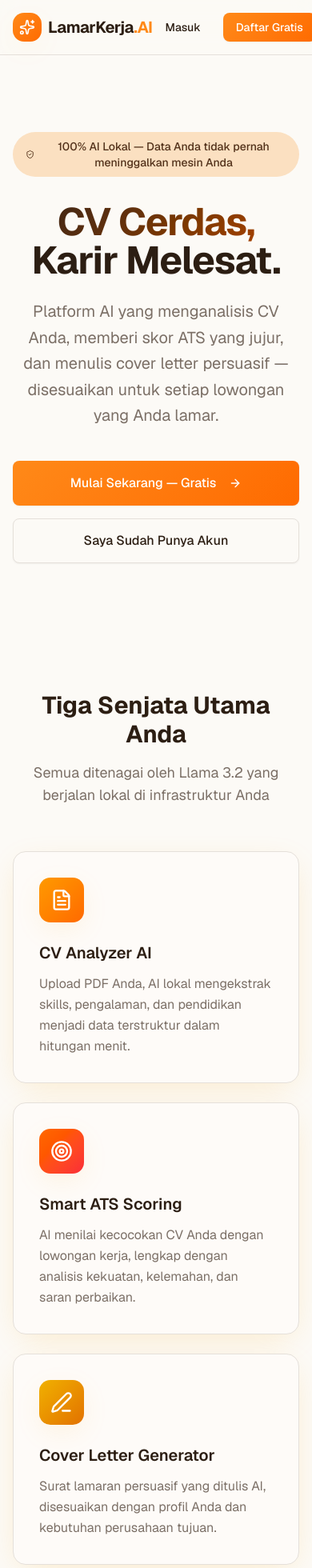
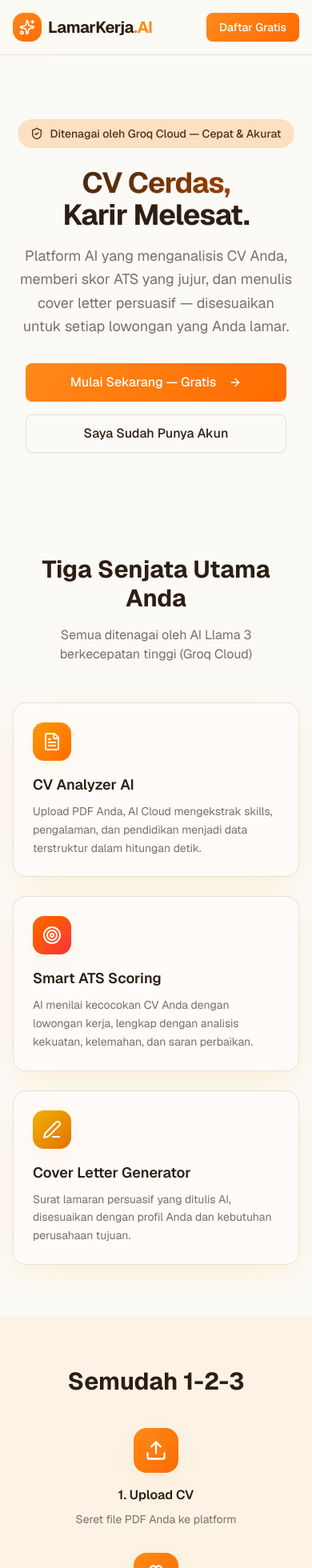
Before and after one commit to BayuSetiawanv/LamarKerja, a Next.js app in the folder frontend/: page / in a window 390 px wide. Shown: the top 1960 px of the page at 80% size. Built offline with nearby package versions, Linux system fonts and the light colour scheme.

Commit message:
Update page.tsx

```diff
--- a/frontend/src/app/page.tsx
+++ b/frontend/src/app/page.tsx
@@ -1,5 +1,5 @@
 import Link from "next/link";
-import { Button } from "@/components/ui/button";   // ← TAMBAHKAN BARIS INI
+import { Button } from "@/components/ui/button";
 import {
   Sparkles, FileText, Target, PenLine,
   Upload, Brain, ArrowRight, ShieldCheck,
@@ -9,7 +9,7 @@ const features = [
   {
     icon: FileText,
     title: "CV Analyzer AI",
-    desc: "Upload PDF Anda, AI lokal mengekstrak skills, pengalaman, dan pendidikan menjadi data terstruktur dalam hitungan menit.",
+    desc: "Upload PDF Anda, AI Cloud mengekstrak skills, pengalaman, dan pendidikan menjadi data terstruktur dalam hitungan detik.",
     gradient: "from-amber-500 to-orange-500",
   },
   {
@@ -28,7 +28,7 @@ const features = [
 
 const steps = [
   { icon: Upload, title: "1. Upload CV", desc: "Seret file PDF Anda ke platform" },
-  { icon: Brain, title: "2. AI Menganalisis", desc: "Llama 3.2 membaca & memahami profil Anda" },
+  { icon: Brain, title: "2. AI Menganalisis", desc: "AI Cloud membaca & memahami profil Anda secara instan" },
   { icon: Sparkles, title: "3. Dapatkan Insight", desc: "Skor ATS, saran, dan cover letter siap pakai" },
 ];
 
@@ -47,7 +47,7 @@ export default function LandingPage() {
             </span>
           </Link>
           <div className="flex items-center gap-3">
-            <Button variant="ghost" asChild>
+            <Button variant="ghost" asChild className="hidden sm:flex">
               <Link href="/login">Masuk</Link>
             </Button>
             <Button asChild className="gradient-warm text-white shadow-warm hover:shadow-warm-lg hover:opacity-95">
@@ -58,32 +58,32 @@ export default function LandingPage() {
       </nav>
 
       {/* ===== HERO ===== */}
-      <section className="container mx-auto px-4 pt-24 pb-20">
+      <section className="container mx-auto px-4 pt-20 pb-16 sm:pt-24 sm:pb-20">
         <div className="max-w-4xl mx-auto text-center">
-          <div className="inline-flex items-center gap-2 px-4 py-2 rounded-full bg-accent text-accent-foreground text-sm font-medium mb-8">
+          <div className="inline-flex items-center gap-2 px-4 py-2 rounded-full bg-accent text-accent-foreground text-sm font-medium mb-6 sm:mb-8">
             <ShieldCheck className="w-4 h-4" />
-            100% AI Lokal — Data Anda tidak pernah meninggalkan mesin Anda
+            Ditenagai oleh Groq Cloud — Cepat & Akurat
           </div>
 
-          <h1 className="text-5xl md:text-7xl font-bold tracking-tight mb-6 text-balance">
+          <h1 className="text-4xl sm:text-5xl md:text-6xl lg:text-7xl font-bold tracking-tight mb-4 sm:mb-6 text-balance">
             <span className="gradient-warm-text">CV Cerdas,</span>
             <br />
             Karir Melesat.
           </h1>
 
-          <p className="text-xl text-muted-foreground mb-10 max-w-2xl mx-auto leading-relaxed">
+          <p className="text-lg sm:text-xl text-muted-foreground mb-8 sm:mb-10 max-w-2xl mx-auto leading-relaxed px-2 sm:px-0">
             Platform AI yang menganalisis CV Anda, memberi skor ATS yang jujur,
             dan menulis cover letter persuasif — disesuaikan untuk setiap lowongan yang Anda lamar.
           </p>
 
-          <div className="flex flex-col sm:flex-row gap-4 justify-center">
-            <Button size="lg" asChild className="gradient-warm text-white shadow-warm-lg hover:shadow-warm-xl hover:opacity-95 text-base px-10 h-14">
+          <div className="flex flex-col sm:flex-row gap-4 justify-center px-4 sm:px-0">
+            <Button size="lg" asChild className="gradient-warm text-white shadow-warm-lg hover:shadow-warm-xl hover:opacity-95 text-base px-8 sm:px-10 h-12 sm:h-14 w-full sm:w-auto">
               <Link href="/register">
                 Mulai Sekarang — Gratis
                 <ArrowRight className="w-5 h-5 ml-2" />
               </Link>
             </Button>
-            <Button size="lg" variant="outline" asChild className="text-base px-10 h-14">
+            <Button size="lg" variant="outline" asChild className="text-base px-8 sm:px-10 h-12 sm:h-14 w-full sm:w-auto">
               <Link href="/login">Saya Sudah Punya Akun</Link>
             </Button>
           </div>
@@ -91,46 +91,46 @@ export default function LandingPage() {
       </section>
 
       {/* ===== FEATURES ===== */}
-      <section className="container mx-auto px-4 py-20">
-        <div className="text-center mb-14">
-          <h2 className="text-3xl md:text-4xl font-bold mb-4">
+      <section className="container mx-auto px-4 py-16 sm:py-20">
+        <div className="text-center mb-12 sm:mb-14 px-2 sm:px-0">
+          <h2 className="text-3xl sm:text-4xl font-bold mb-4">
             Tiga Senjata Utama Anda
           </h2>
-          <p className="text-muted-foreground text-lg">
-            Semua ditenagai oleh Llama 3.2 yang berjalan lokal di infrastruktur Anda
+          <p className="text-muted-foreground text-base sm:text-lg max-w-2xl mx-auto">
+            Semua ditenagai oleh AI Llama 3 berkecepatan tinggi (Groq Cloud)
           </p>
         </div>
 
-        <div className="grid md:grid-cols-3 gap-6 max-w-6xl mx-auto">
+        <div className="grid grid-cols-1 md:grid-cols-2 lg:grid-cols-3 gap-6 max-w-6xl mx-auto">
           {features.map((f, i) => (
             <div
               key={i}
-              className="group bg-card border border-border/50 rounded-2xl p-8 shadow-warm hover:shadow-warm-lg hover:-translate-y-1 transition-all duration-300"
+              className="group bg-card border border-border/50 rounded-2xl p-6 sm:p-8 shadow-warm hover:shadow-warm-lg hover:-translate-y-1 transition-all duration-300"
             >
-              <div className={`w-14 h-14 rounded-xl bg-linear-to-br ${f.gradient} flex items-center justify-center mb-6 group-hover:scale-110 transition-transform shadow-warm`}>
-                <f.icon className="w-7 h-7 text-white" />
+              <div className={`w-12 h-12 sm:w-14 sm:h-14 rounded-xl bg-linear-to-br ${f.gradient} flex items-center justify-center mb-4 sm:mb-6 group-hover:scale-110 transition-transform shadow-warm`}>
+                <f.icon className="w-6 h-6 sm:w-7 sm:h-7 text-white" />
               </div>
-              <h3 className="text-xl font-semibold mb-3">{f.title}</h3>
-              <p className="text-muted-foreground leading-relaxed">{f.desc}</p>
+              <h3 className="text-lg sm:text-xl font-semibold mb-2 sm:mb-3">{f.title}</h3>
+              <p className="text-muted-foreground text-sm sm:text-base leading-relaxed">{f.desc}</p>
             </div>
           ))}
         </div>
       </section>
 
       {/* ===== HOW IT WORKS ===== */}
-      <section className="py-20 bg-accent/30">
+      <section className="py-16 sm:py-20 bg-accent/30">
         <div className="container mx-auto px-4">
-          <h2 className="text-3xl md:text-4xl font-bold text-center mb-14">
+          <h2 className="text-3xl sm:text-4xl font-bold text-center mb-10 sm:mb-14 px-2">
             Semudah 1-2-3
           </h2>
-          <div className="grid md:grid-cols-3 gap-10 max-w-5xl mx-auto">
+          <div className="grid grid-cols-1 md:grid-cols-3 gap-8 sm:gap-10 max-w-5xl mx-auto">
             {steps.map((s, i) => (
-              <div key={i} className="text-center">
-                <div className="w-16 h-16 mx-auto rounded-2xl gradient-warm flex items-center justify-center mb-5 shadow-warm">
-                  <s.icon className="w-8 h-8 text-white" />
+              <div key={i} className="text-center px-4">
+                <div className="w-14 h-14 sm:w-16 sm:h-16 mx-auto rounded-2xl gradient-warm flex items-center justify-center mb-4 sm:mb-5 shadow-warm">
+                  <s.icon className="w-7 h-7 sm:w-8 sm:h-8 text-white" />
                 </div>
-                <h3 className="text-lg font-semibold mb-2">{s.title}</h3>
-                <p className="text-muted-foreground">{s.desc}</p>
+                <h3 className="text-base sm:text-lg font-semibold mb-2">{s.title}</h3>
+                <p className="text-muted-foreground text-sm sm:text-base">{s.desc}</p>
               </div>
             ))}
           </div>
@@ -138,24 +138,24 @@ export default function LandingPage() {
       </section>
 
       {/* ===== CTA ===== */}
-      <section className="container mx-auto px-4 py-24">
-        <div className="max-w-4xl mx-auto text-center rounded-3xl gradient-warm p-12 md:p-16 shadow-warm-xl">
-          <h2 className="text-3xl md:text-4xl font-bold text-white mb-4">
+      <section className="container mx-auto px-4 py-20 sm:py-24">
+        <div className="max-w-4xl mx-auto text-center rounded-2xl sm:rounded-3xl gradient-warm p-8 sm:p-12 md:p-16 shadow-warm-xl">
+          <h2 className="text-2xl sm:text-3xl md:text-4xl font-bold text-white mb-3 sm:mb-4">
             Siap Membuat HRD Melirik CV Anda?
           </h2>
-          <p className="text-white/90 text-lg mb-8">
+          <p className="text-white/90 text-base sm:text-lg mb-6 sm:mb-8 px-2">
             Bergabunglah sekarang dan biarkan AI menjadi career coach pribadi Anda.
           </p>
-          <Button size="lg" asChild variant="secondary" className="text-base px-10 h-14">
+          <Button size="lg" asChild variant="secondary" className="text-base px-8 sm:px-10 h-12 sm:h-14 w-full sm:w-auto">
             <Link href="/register">Buat Akun Gratis</Link>
           </Button>
         </div>
       </section>
 
       {/* ===== FOOTER ===== */}
-      <footer className="border-t border-border/50 py-8">
-        <div className="container mx-auto px-4 text-center text-sm text-muted-foreground">
-          © 2026 LamarKerja.AI · Dibangun dengan Next.js, FastAPI, PostgreSQL & Llama 3.2
+      <footer className="border-t border-border/50 py-6 sm:py-8">
+        <div className="container mx-auto px-4 text-center text-xs sm:text-sm text-muted-foreground">
+          © 2026 LamarKerja.AI · Dibangun dengan Next.js, FastAPI, PostgreSQL & Groq AI
         </div>
       </footer>
     </div>
```
